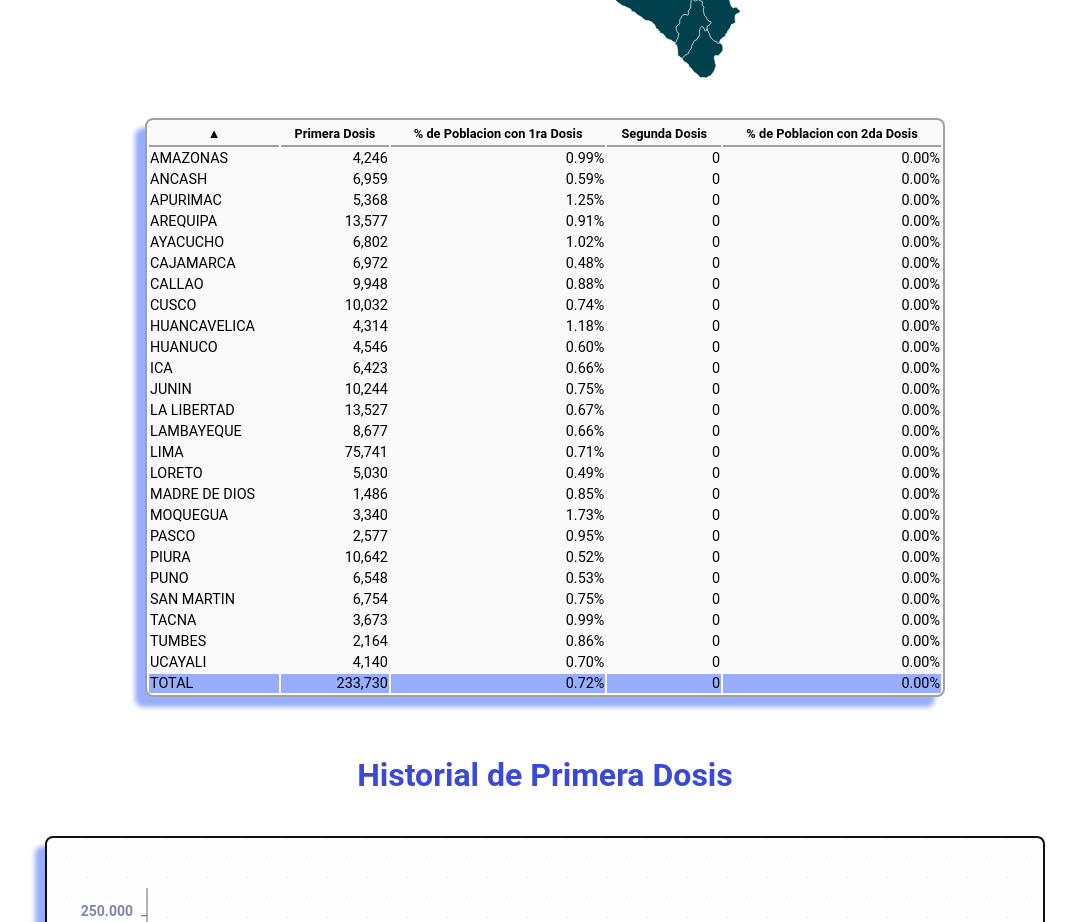
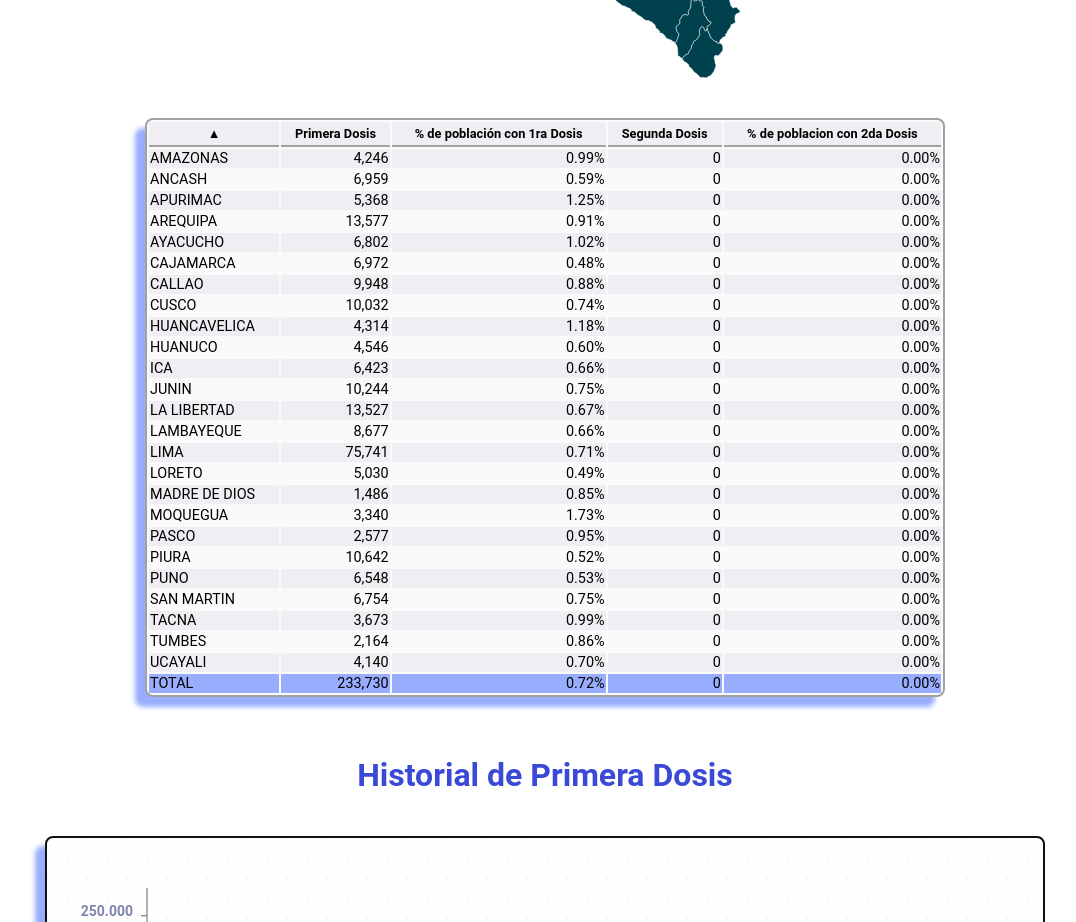
Before and after one commit to renansalazar/covidvacunaperu, a Next.js app: page / in a window 1280 px wide. Shown: the part 1280-2202 px from the top of the page, without its empty margins (95-1171 px from the left). Built offline with nearby package versions, Linux system fonts and the light colour scheme.

Commit message:
feat: styles in table

```diff
--- a/components/Table.jsx
+++ b/components/Table.jsx
@@ -43,7 +43,7 @@ const Table = ({ data }) => {
         format: toNumber
       },
       {
-        Header: "% de Poblacion con 1ra Dosis",
+        Header: "% de población con 1ra Dosis",
         accessor: "porcentajePrimeraDosis",
         format: toPercentage
       },
@@ -53,7 +53,7 @@ const Table = ({ data }) => {
         format: toNumber
       },
       {
-        Header: "% de Poblacion con 2da Dosis",
+        Header: "% de poblacion con 2da Dosis",
         accessor: "porcentajeSegundaDosis",
         format: toPercentage
       }
@@ -124,9 +124,11 @@ const Table = ({ data }) => {
                     {row.cells.map((cell, index) => {
                       return (
                         <span key={index} class={styles.cell}>
-                          {index === 0
-                            ? ''
-                            : `${headerGroups[0].headers[index].Header} : ${cell.column.format(cell.value)}`}
+                          {
+                            index === 0
+                              ? ''
+                              : `${headerGroups[0].headers[index].Header}: ${cell.column.format(cell.value)}`
+                          }
                         </span>
                       )
                     })}
--- a/styles/Table.module.css
+++ b/styles/Table.module.css
@@ -17,6 +17,10 @@
 
 .table th {
   display:none;
+}
+
+.table tr:nth-child(odd) {
+  background-color: var(--main-background-color);
 }
 
 .table tr.totals{
@@ -41,11 +45,16 @@
 }
 
 .mobileCell{
-  font-size: .8rem;
-  display: flex;
-  flex-wrap: wrap;
+  font-size: 1rem;
+  display: block;
   text-align: center;
 }
+
+.mobileCell span{
+  display: block;
+  margin-bottom: 2px;
+}
+
 @media (min-width: 600px){
 
 
```
